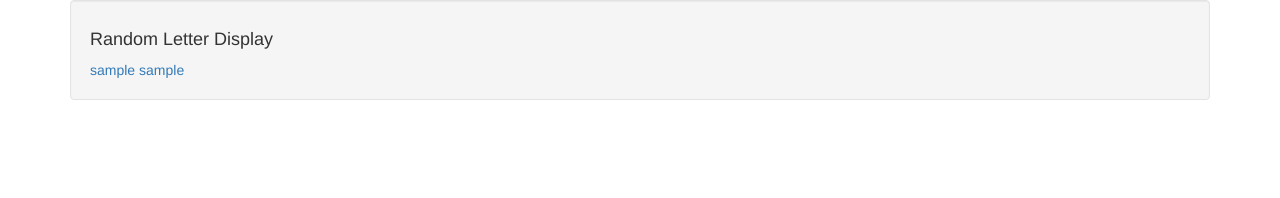
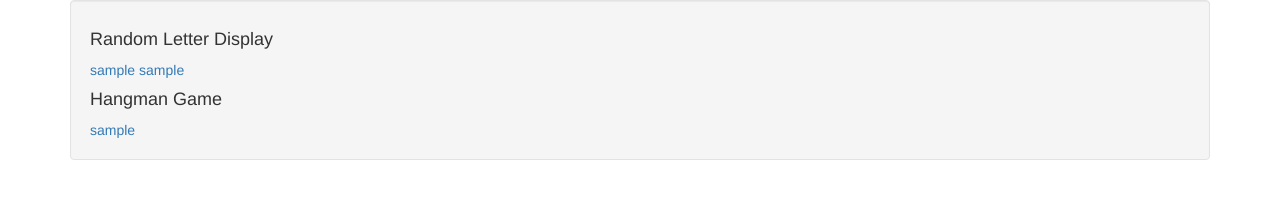
Before and after one commit to Behseini/French-Immersion, a plain HTML site: page index.html in a window 1280 px wide. Drawn offline with nearby package versions, Linux system fonts and the light colour scheme.

Commit message:
Update index.html

```diff
--- a/index.html
+++ b/index.html
@@ -22,6 +22,10 @@
 <a href="http://jsfiddle.net/Behseini/p9qv0nsu/1/" target="_blank"> sample</a>
 <a href="http://jsfiddle.net/k7mmybje/8/" target="_blank"> sample</a>
 
+    <h4>Hangman Game</h4>
+<a href="http://jsfiddle.net/Behseini/qrp414y5/3/" target="_blank"> sample</a>
+
+
 </div>
 </div>
     <!-- jQuery (necessary for Bootstrap's JavaScript plugins) -->
```
